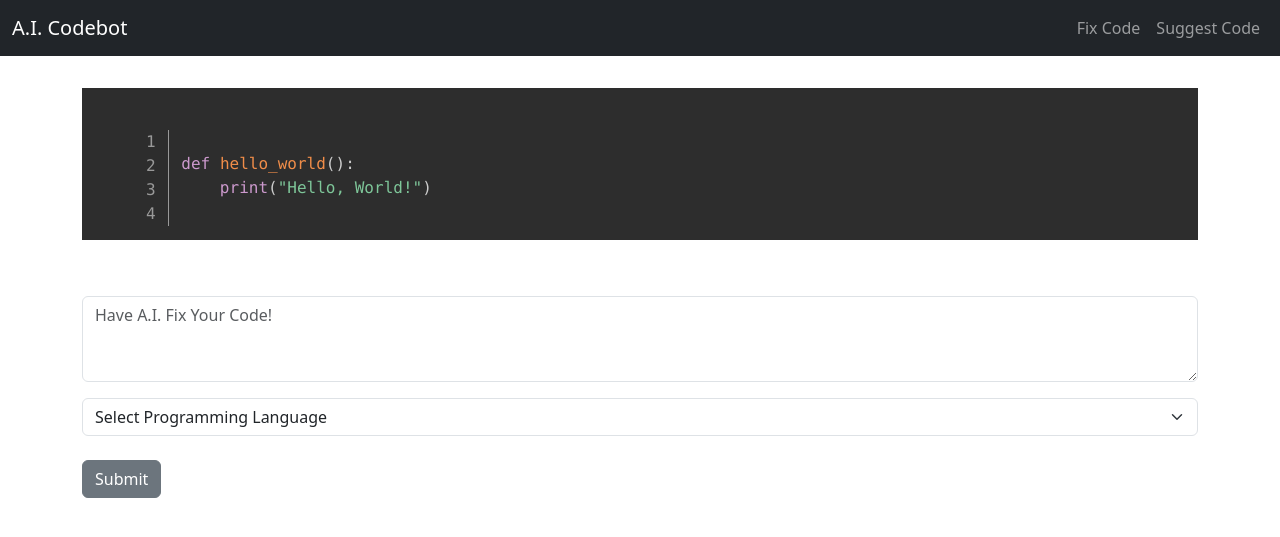
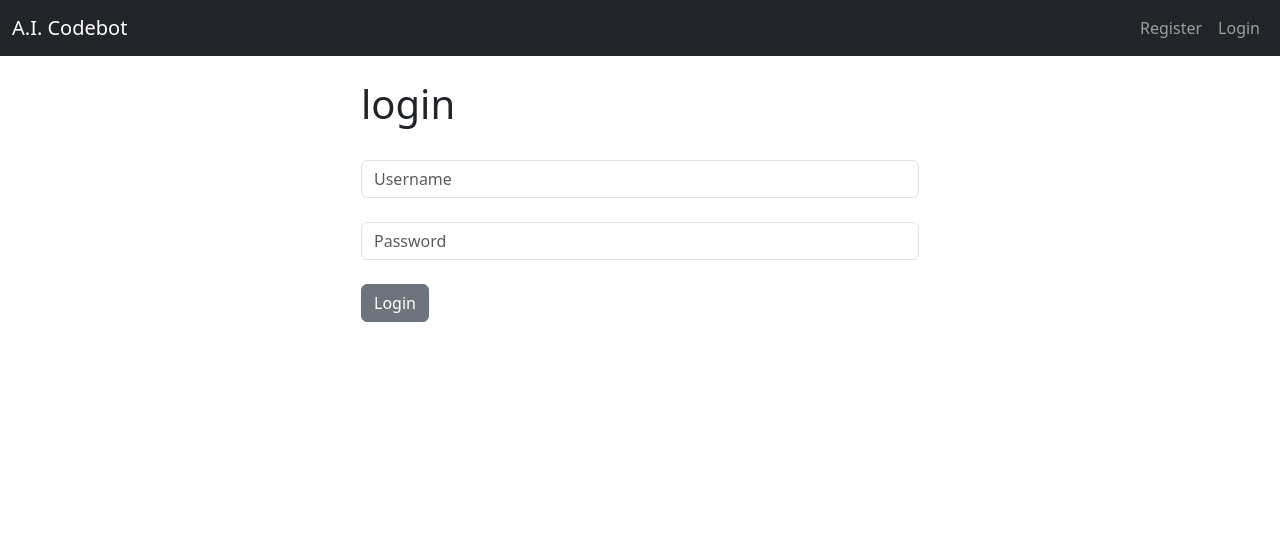
Before and after one commit to golso4243/Django-Codebot, a Django app: page /login/ in a window 1280 px wide. Shown: the top 537 px of the page. Run offline with Django 5.2, Linux system fonts and the light colour scheme.

Commit message:
Login Error Handling Implementation

```diff
--- a/website/templates/home.html
+++ b/website/templates/home.html
@@ -1,6 +1,8 @@
 {% extends 'base.html' %}
 
 {% block content %}
+
+{% if user.is_authenticated%}
 
 <!-- Check if there is a response to display -->
 {% if response %}
@@ -60,4 +62,24 @@
     <button type="submit" class="btn btn-secondary">Submit</button>
 </form>
 {% endif %}
+
+{% else %}
+
+<div class="col-md-6 offset-md-3">
+    <h1>login</h1>
+    <br />
+    <form method="POST" action="{% url 'login' %}">
+        {% csrf_token %}
+        <div class="form-group">
+            <input type="text" class="form-control" name="username" placeholder="Username">
+            <br />
+        </div>
+        <div class="form-group">
+            <input type="password" class="form-control" name="password" placeholder="Password">
+            <br />
+        </div>
+        <button type="submit" class="btn btn-secondary">Login</button>
+    </form>
+</div>
+{% endif %}
 {% endblock %}
--- a/website/templates/navbar.html
+++ b/website/templates/navbar.html
@@ -1,7 +1,9 @@
 <nav class="navbar navbar-expand-lg navbar-dark bg-dark">
     <div class="container-fluid">
+
       <!-- Brand link -->
       <a class="navbar-brand" href="{% url 'home' %}">A.I. Codebot</a>
+
       <!-- Button for toggling navbar on smaller screens -->
       <button class="navbar-toggler" type="button" data-bs-toggle="collapse" data-bs-target="#navbarSupportedContent" aria-controls="navbarSupportedContent" aria-expanded="false" aria-label="Toggle navigation">
         <span class="navbar-toggler-icon"></span>
@@ -10,6 +12,8 @@
       <!-- Navbar links -->
       <div class="collapse navbar-collapse" id="navbarSupportedContent">
         <ul class="navbar-nav ms-auto mb-2 mb-lg-0">
+
+          {% if user.is_authenticated %}
 
           <!-- Home Link (Fix Code)-->
           <li class="nav-item">
@@ -20,6 +24,25 @@
           <li class="nav-item">
             <a class="nav-link" href="{% url 'suggest' %}">Suggest Code</a>
           </li>
+
+          <!-- Logout Link -->
+          <li class="nav-item">
+            <a class="nav-link" href="{% url 'logout' %}">Logout</a>
+          </li>
+
+          {% else %}
+
+          <!-- Register Link -->
+          <li class="nav-item">
+            <a class="nav-link" href="{% url 'register' %}">Register</a>
+          </li>
+
+          <!-- Login Link -->
+          <li class="nav-item">
+            <a class="nav-link" href="{% url 'home' %}">Login</a>
+          </li>
+          {% endif %}
+
         </ul>
       </div>
     </div>
```
Also changed, not shown: website/templates/suggest.html (+22 -0 lines), db.sqlite3.
